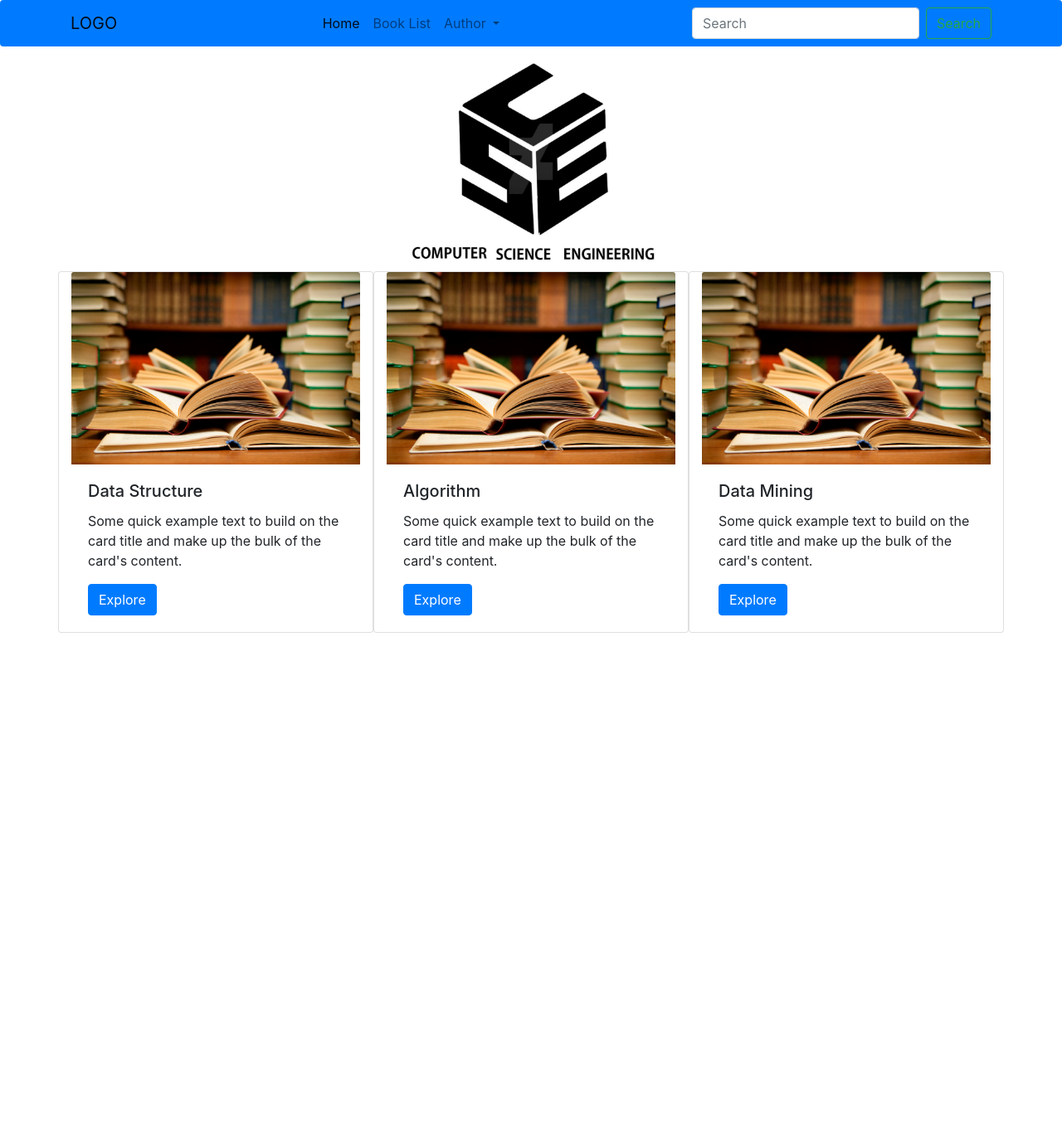
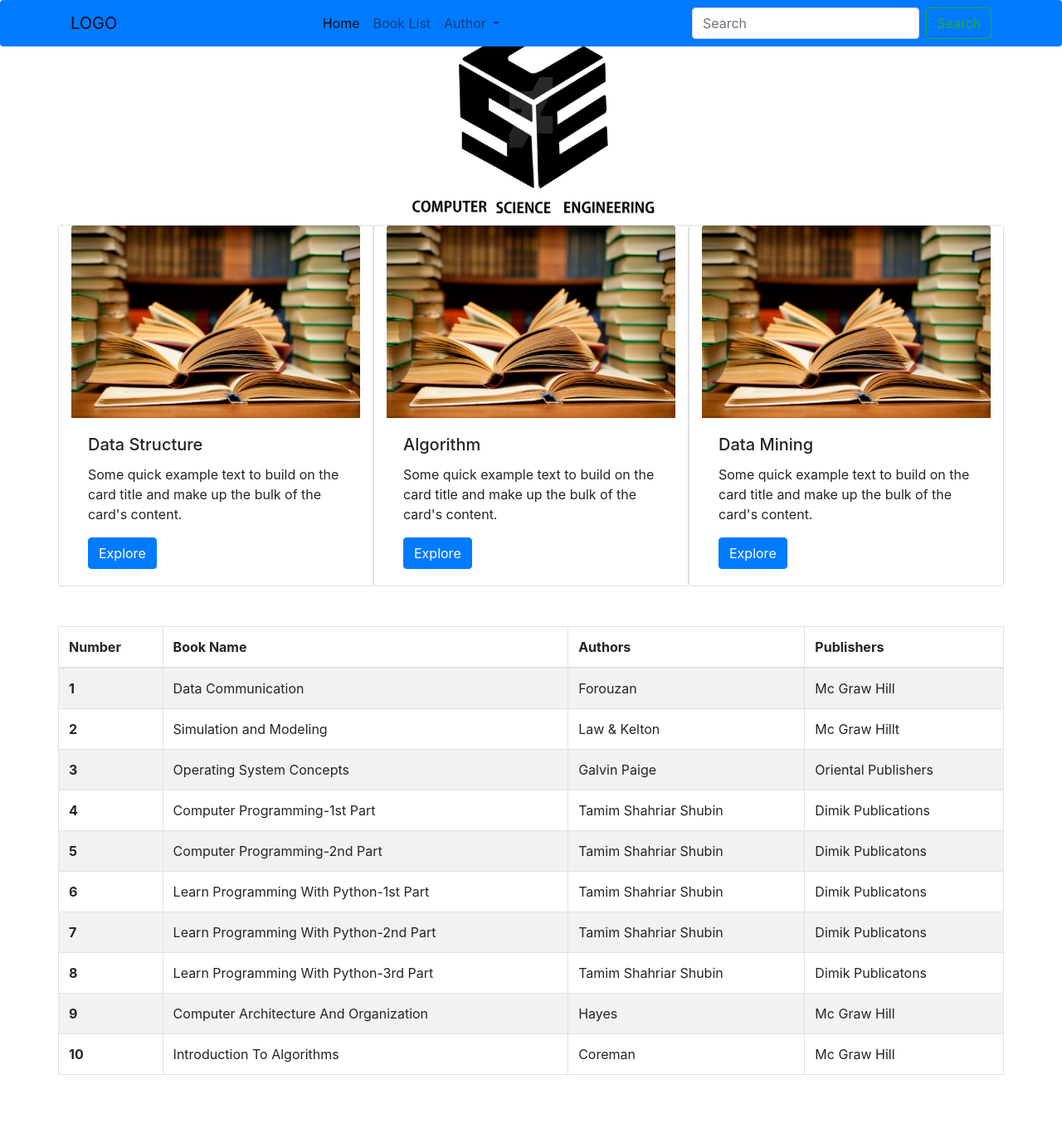
Before and after one commit to sadiqulislam/Library-Management-System, a Django app: template src/cse/templates/cse/list.html in a window 1280 px wide. Shown: the whole page at 83% size. Before the commit the page ends 763 px from the top, so only its background shows below. Run offline with Django 3.2, Linux system fonts and the light colour scheme; the template is opened without the code that fills it, so the values that code supplies are empty; some libraries are stand-ins or nearby versions.

Commit message:
Table Created In List HTML File In CSE App

```diff
--- a/src/cse/templates/cse/list.html
+++ b/src/cse/templates/cse/list.html
@@ -14,7 +14,7 @@
 
 	<section class="navbar-section">
 
-       <nav class="navbar navbar-expand-lg navbar-light bg-primary rounded">
+       <nav class="navbar navbar-expand-lg navbar-light bg-primary rounded fixed-top">
 
 		<div class="container">
 				<a class="navbar-brand" href="#">LOGO</a>
@@ -123,5 +123,99 @@
 
 <!--Content Section-->
 
+
+<!--Table Of List Section-->
+
+    <section class="table-list">
+
+        <div class="container">
+
+            <div class="row py-5">
+
+                <div class="table-responsive">
+
+            <table class="table table-striped table-gradient-info table-hover table-bordered border-1px border-primary">
+        <thead class="">
+            <tr>
+                <th scope="col">Number</th>
+                <th scope="col">Book Name</th>
+                <th scope="col">Authors</th>
+                <th scope="col">Publishers</th>
+            </tr>
+        </thead>
+        <tbody>
+             <tr>
+                <th scope="row">1</th>
+                <td>Data Communication </td>
+                <td>Forouzan</td>
+                <td>Mc Graw Hill</td>
+             </tr>
+             <tr>
+                <th scope="row">2</th>
+                <td>Simulation and Modeling</td>
+                <td>Law & Kelton</td>
+                <td>Mc Graw Hillt</td>
+             </tr>
+             <tr>
+                <th scope="row">3</th>
+                <td>Operating System Concepts</td>
+                <td>Galvin Paige</td>
+                <td>Oriental Publishers</td>
+            </tr>
+            <tr>
+                <th scope="row">4</th>
+                <td>Computer Programming-1st Part</td>
+                <td>Tamim Shahriar Shubin</td>
+                <td>Dimik Publications</td>
+            </tr>
+            <tr>
+                <th scope="row">5</th>
+                <td>Computer Programming-2nd Part</td>
+                <td>Tamim Shahriar Shubin</td>
+                <td>Dimik Publicatons</td>
+            </tr>
+            <tr>
+                <th scope="row">6</th>
+                <td>Learn Programming With Python-1st Part</td>
+                <td>Tamim Shahriar Shubin</td>
+                <td>Dimik Publicatons</td>
+            </tr>
+            <tr>
+                <th scope="row">7</th>
+                <td>Learn Programming With Python-2nd Part</td>
+                <td>Tamim Shahriar Shubin</td>
+                <td>Dimik Publicatons</td>
+            </tr>
+            <tr>
+                <th scope="row">8</th>
+                <td>Learn Programming With Python-3rd Part</td>
+                <td>Tamim Shahriar Shubin</td>
+                <td>Dimik Publicatons</td>
+            </tr>
+            <tr>
+                <th scope="row">9</th>
+                <td>Computer Architecture And Organization</td>
+                <td>Hayes</td>
+                <td>Mc Graw Hill</td>
+            </tr>
+            <tr>
+                <th scope="row">10</th>
+                <td>Introduction To Algorithms</td>
+                <td>Coreman</td>
+                <td>Mc Graw Hill</td>
+            </tr>
+
+
+
+        </tbody>
+            </table>
+                </div>
+                    </div>
+                        </div>
+
+    </section>
+
+<!--Table of List Section-->
+
 </body>
 </html>
```
